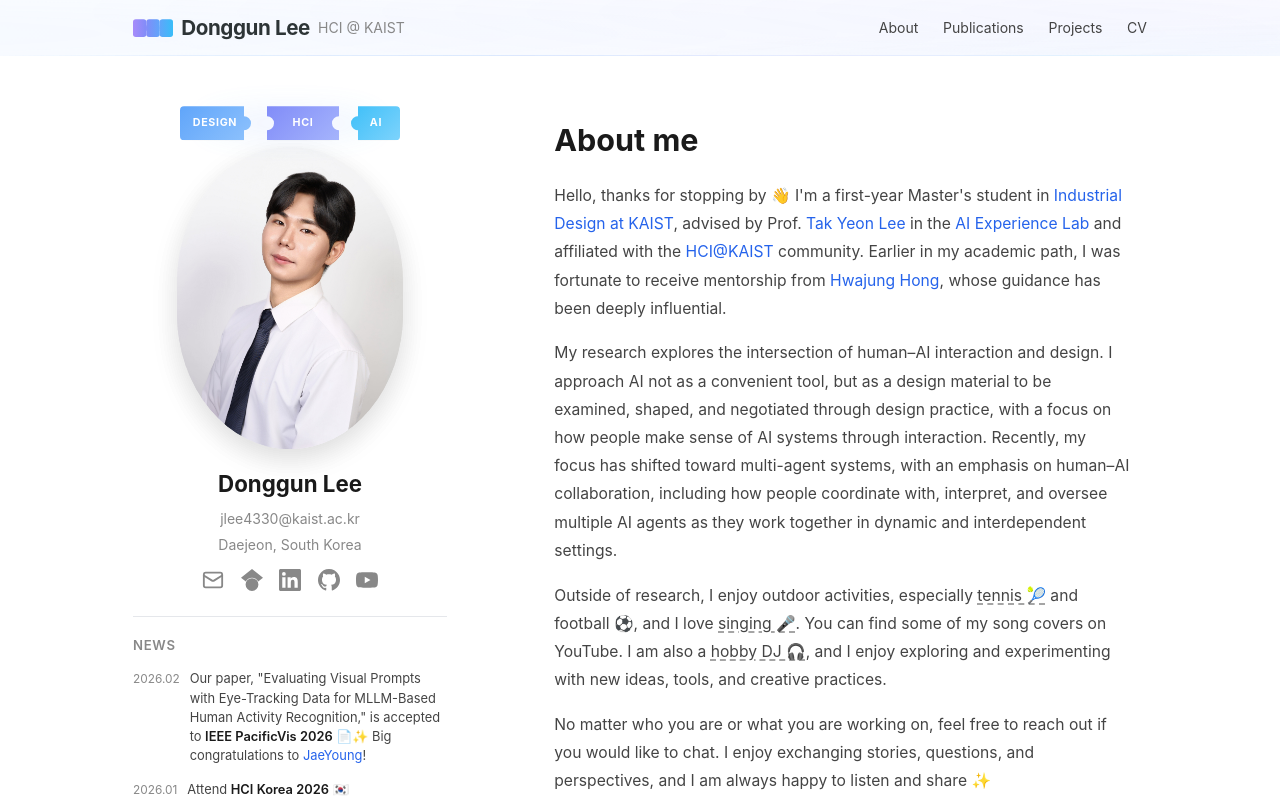
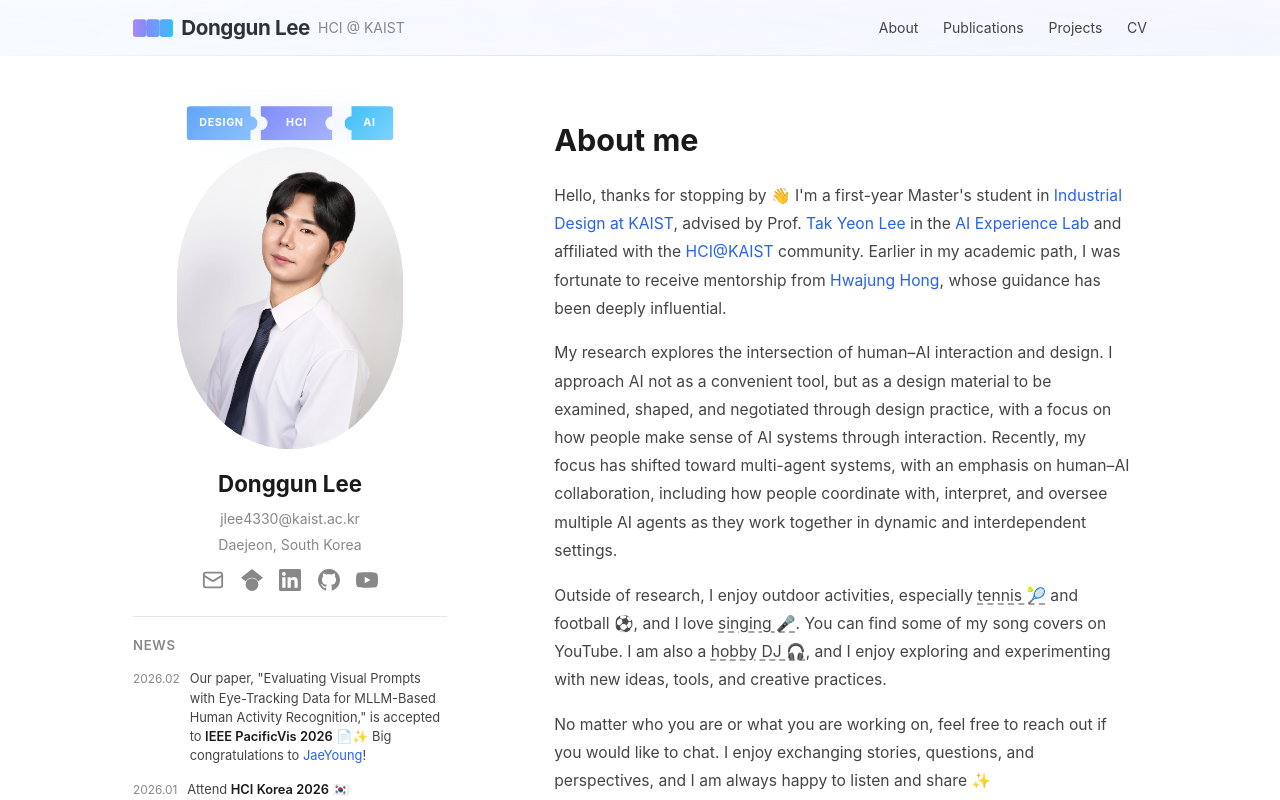
Before and after one commit to jlee4330/mywebsite, a React (Vite) app: page / in a window 1280 px wide. Shown: the top 800 px of the page. Built offline with nearby package versions, Linux system fonts and the light colour scheme.

Commit message:
gix block

```diff
--- a/src/App.jsx
+++ b/src/App.jsx
@@ -6,7 +6,7 @@ const newsItems = [
   { date: '2026.02', text: <>Our paper, "Evaluating Visual Prompts with Eye-Tracking Data for MLLM-Based Human Activity Recognition," is accepted to <strong>IEEE PacificVis 2026</strong> 📄✨ Big congratulations to <a href="https://jaeyoungchoi1.github.io/" target="_blank" rel="noopener noreferrer">JaeYoung</a>!</> },
   { date: '2026.01', text: <>Attend <strong>HCI Korea 2026</strong> 🇰🇷</> },
   { date: '2026.01', text: <>Submit one poster to <strong>CHI 2026</strong> 🤞 Submit two full papers to <strong>DIS 2026</strong> 🤞</> },
-  { date: '2025.11', text: <>Attend the <strong>IEEE VIS 2024</strong> conference in Vienna 🎨📊</> },
+  { date: '2025.11', text: <>Attend the <strong>IEEE VIS 2025</strong> conference in Vienna 🎨📊</> },
   { date: '2025.11', text: <>First-authored paper, "Creating Text-Based AI Clones of Myself," is accepted to <strong>IJHCS</strong> 📘</> },
   { date: '2025.05', text: <>Attend <strong>CHI 2025</strong> in Yokohama 🌍✨</> },
 ];
--- a/src/index.css
+++ b/src/index.css
@@ -279,7 +279,6 @@ a:hover {
   border-radius: 50% / 45%;
   object-fit: cover;
   object-position: top;
-  box-shadow: 0 10px 30px rgba(0, 0, 0, 0.08);
 }
 
 .crossfade-prev {
@@ -367,7 +366,7 @@ a:hover {
   */
   clip-path: path('M0,4 Q0,0 4,0 L64,0 L64,10 A7,7 0 0,1 64,24 L64,34 L4,34 Q0,34 0,30 Z');
   padding: 0 22px 0 10px;
-  margin-right: 3px;
+  margin-right: -10px;
   animation: piece-fall-left 2.4s cubic-bezier(0.22, 1, 0.36, 1) 0.1s forwards;
 }
 
@@ -411,7 +410,7 @@ a:hover {
    HOVER: Tabs slide into HCI's slots
    ══════════════════════════════════════ */
 .puzzle-group:hover .label-design {
-  margin-right: -12px;
+  margin-right: -18px;
   filter: drop-shadow(0 3px 10px rgba(96, 165, 250, 0.5));
 }
 
@@ -495,7 +494,7 @@ a:hover {
   0% {
     transform: translateY(-60px) rotate(-12deg);
     opacity: 0;
-    margin-right: 3px;
+    margin-right: -10px;
     filter: drop-shadow(0 0 0 rgba(0, 0, 0, 0));
   }
 
@@ -506,34 +505,33 @@ a:hover {
   /* land */
   35% {
     transform: translateY(3px) rotate(1deg);
-    margin-right: 3px;
+    margin-right: -10px;
     filter: drop-shadow(0 4px 12px rgba(96, 165, 250, 0.4));
   }
 
   /* settle at rest position */
   42% {
     transform: translateY(0) rotate(0deg);
-    margin-right: 3px;
+    margin-right: -10px;
     filter: drop-shadow(0 2px 6px rgba(0, 0, 0, 0.12));
   }
 
   /* snap together */
   55% {
-    margin-right: -12px;
+    margin-right: -18px;
     transform: translateY(0) rotate(0deg);
     filter: drop-shadow(0 3px 12px rgba(96, 165, 250, 0.6));
   }
 
   /* hold snapped */
   70% {
-    margin-right: -12px;
+    margin-right: -18px;
     transform: translateY(0) rotate(0deg);
     filter: drop-shadow(0 3px 12px rgba(96, 165, 250, 0.6));
   }
 
-  /* release back */
   90% {
-    margin-right: 3px;
+    margin-right: -10px;
     transform: translateY(0) rotate(0deg);
     filter: drop-shadow(0 2px 6px rgba(0, 0, 0, 0.12));
   }
@@ -541,7 +539,7 @@ a:hover {
   100% {
     transform: translateY(0) rotate(0deg);
     opacity: 1;
-    margin-right: 3px;
+    margin-right: -10px;
     filter: drop-shadow(0 2px 6px rgba(0, 0, 0, 0.12));
   }
 }
```
